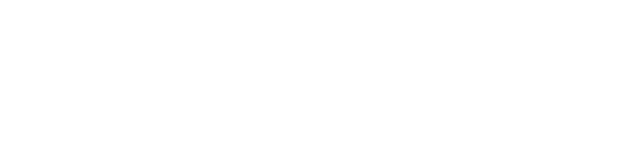
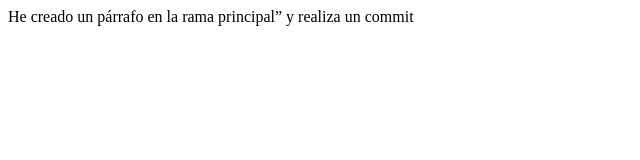
Before and after one commit to celemellado/conflicto-github, a plain HTML site: page index.html in a window 1280 px wide. Shown: the whole page, without its empty margins (0-640 px from the left). Drawn offline with Linux system fonts and the light colour scheme.

Commit message:
Update index.html

```diff
--- a/index.html
+++ b/index.html
@@ -2,5 +2,5 @@
   <head>
     <title> Resolución de conflictos </title>
   </head>
-  <body> </body>
+  <body> He creado un párrafo en la rama principal” y realiza un commit </body>
 </html>
```
